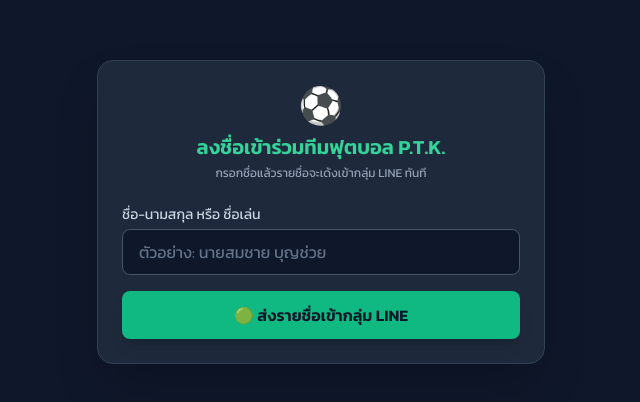
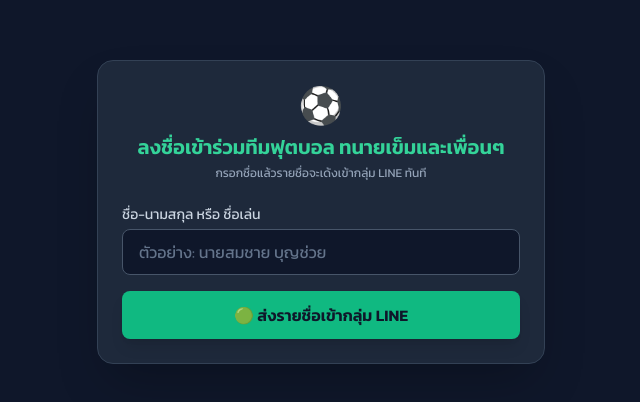
Before and after one commit to supmunkong22222-oss/football-line-form-, a plain HTML site: page index.html in a window 1280 px wide. Shown: the part 188-590 px from the top of the page, without its empty margins (319-959 px from the left). Drawn offline with nearby package versions, Linux system fonts and the light colour scheme.

Commit message:
Update index.html

```diff
--- a/index.html
+++ b/index.html
@@ -17,7 +17,7 @@
         <!-- ส่วนหัว -->
         <div class="text-center mb-6">
             <div class="text-4xl mb-2">⚽</div>
-            <h1 class="text-xl font-bold text-emerald-400">ลงชื่อเข้าร่วมทีมฟุตบอล P.T.K.</h1>
+            <h1 class="text-xl font-bold text-emerald-400">ลงชื่อเข้าร่วมทีมฟุตบอล ทนายเข็มและเพื่อนๆ</h1>
             <p class="text-xs text-slate-400 mt-1">กรอกชื่อแล้วรายชื่อจะเด้งเข้ากลุ่ม LINE ทันที</p>
         </div>
 
```
